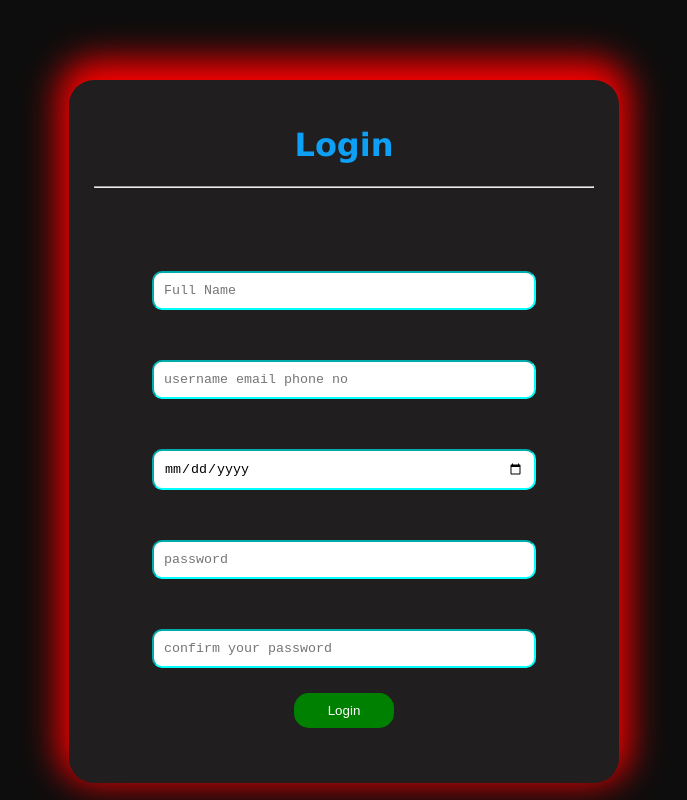
After one commit to mearjuntripathi/nodejs, a Node server app: page /signup in a window 1280 px wide. The commit adds this page. Shown: the whole page, without its empty margins (296-983 px from the left). Run offline with Node 20, Linux system fonts and the light colour scheme.

Commit message:
signup and login page added

```diff
--- a/Gapshap/html/index.html
+++ b/Gapshap/html/login.html
@@ -22,6 +22,7 @@
                     <input type="password" placeholder="password">
                 </div>
                 <button type="submit">Login</button>
+                <a href="/signup">signup</a>
             </form>
             <div class="card2">
             </div>
--- /dev/null
+++ b/Gapshap/html/signup.html
@@ -0,0 +1,40 @@
+<!DOCTYPE html>
+<html lang="en">
+<head>
+    <meta charset="UTF-8">
+    <meta http-equiv="X-UA-Compatible" content="IE=edge">
+    <meta name="viewport" content="width=device-width, initial-scale=1.0">
+    <link rel="stylesheet" href="style.css">
+    <title>Login</title>
+</head>
+<body>
+    <div class="container">
+        <h1>
+            Login
+        </h1>
+        <hr>
+        <div class="card">
+            <form action="#">
+                <div class="input">
+                    <input type="text"  placeholder="Full Name">
+                </div>
+                <div class="input">
+                    <input type="mail"  placeholder="username email phone no">
+                </div>                <div class="input">
+                    <input type="date"  placeholder="username email phone no">
+                </div>
+
+                <div class="input">
+                    <input type="password" placeholder="password">
+                </div>
+                <div class="input">
+                    <input type="password" placeholder="confirm your password">
+                </div>
+                <button type="submit">Login</button>
+            </form>
+            <div class="card2">
+            </div>
+        </div>
+    </div>
+</body>
+</html>
--- a/Gapshap/index.js
+++ b/Gapshap/index.js
@@ -6,8 +6,12 @@ const app=express();
 app.use(express.static("public"));
 
 app.get("/",function(req,res){
-    res.sendFile(__dirname+"/html/index.html");
+    res.sendFile(__dirname+"/html/login.html");
 });
+
+app.get("/signup",function(req,res){
+    res.sendFile(__dirname+"/html/signup.html");
+})
 
 app.listen(3000,function(){
     console.log("server is running on port 3000");
--- a/Gapshap/public/style.css
+++ b/Gapshap/public/style.css
@@ -3,8 +3,7 @@ body{
 }
 
 .container{
-    margin-top: 25vh;
-    height: 40vh;
+    margin-top: 10vh;
     max-width: 500px;
     padding: 25px;
     margin-right: auto;
```
